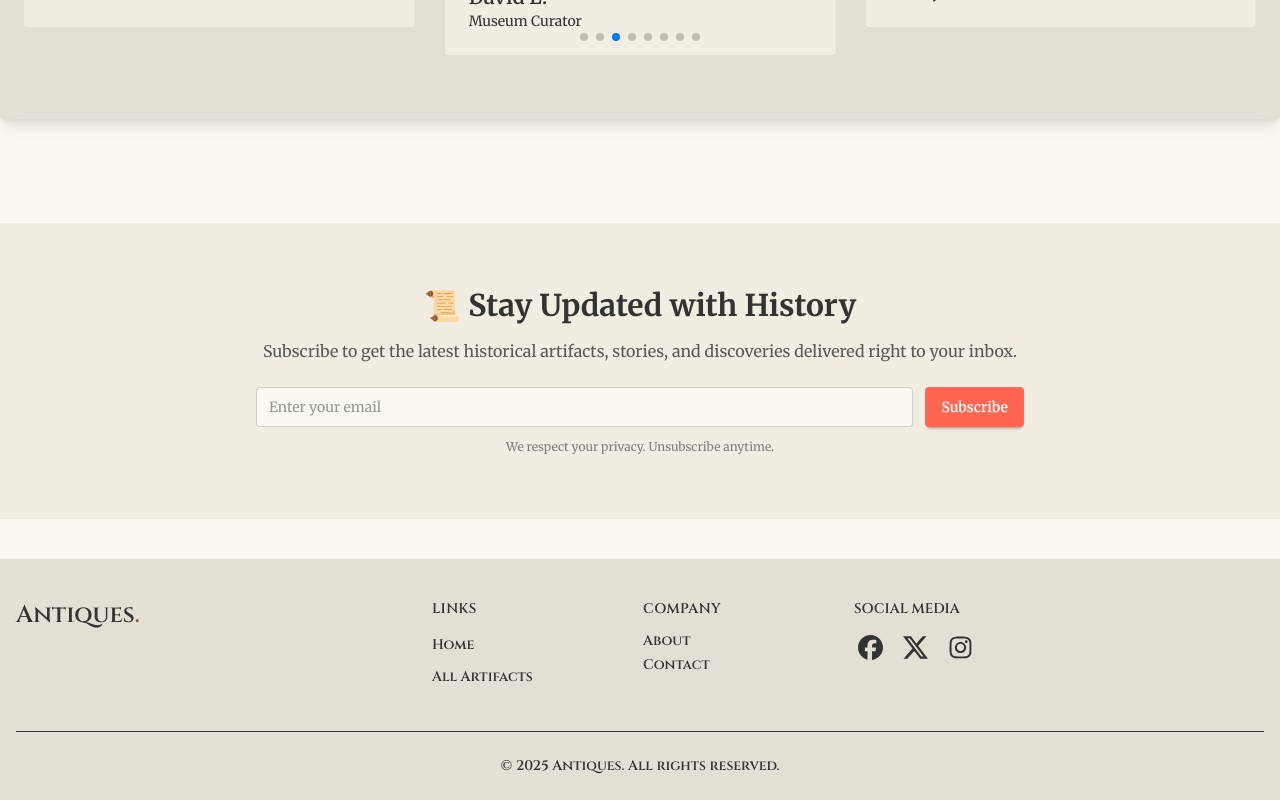
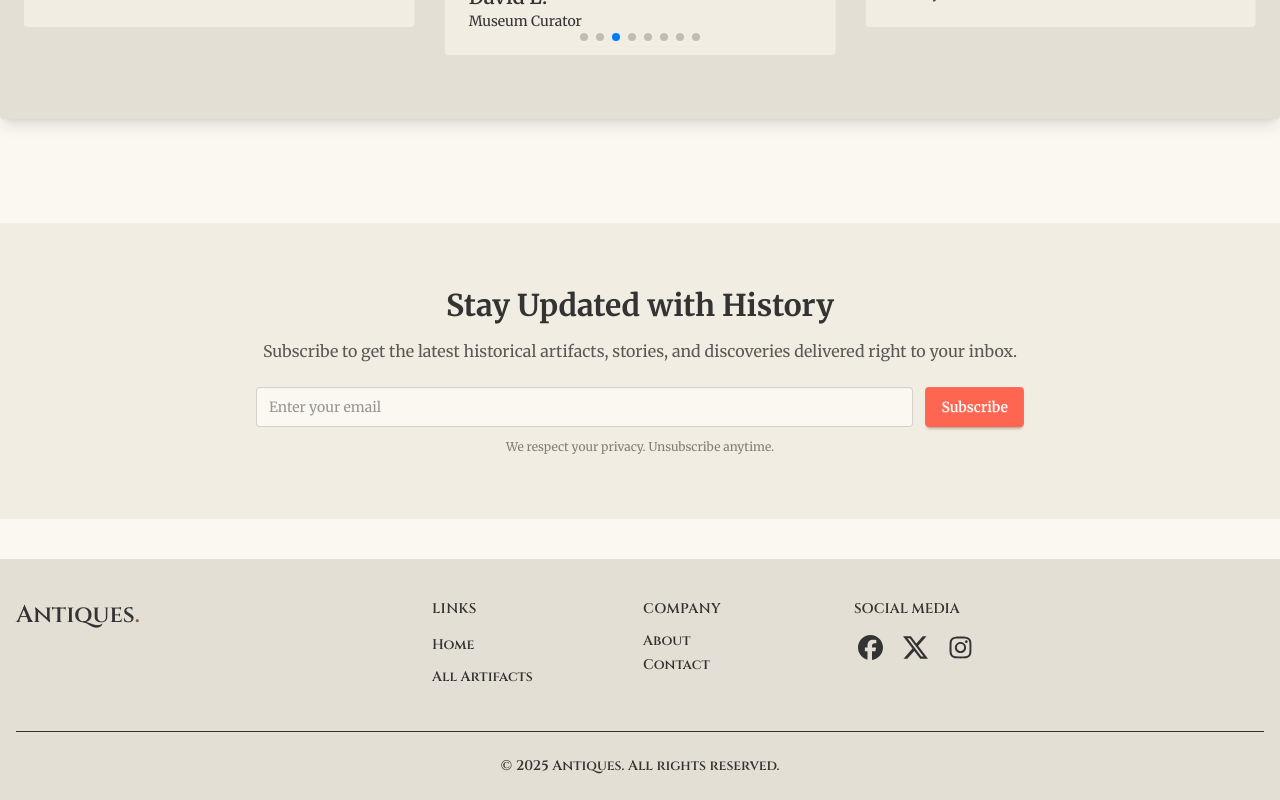
Before and after one commit to SazidSifat/antiques-artifacts-website-client, a React (Vite) app: page / in a window 1280 px wide. Shown: the part 3114-3914 px from the top of the page. Built offline with nearby package versions, Linux system fonts and the light colour scheme; no server answers.

Commit message:
Remove emoji from the NewsletterSignup heading for a cleaner presentation

```diff
--- a/src/Components/NewsletterSignup.jsx
+++ b/src/Components/NewsletterSignup.jsx
@@ -5,7 +5,7 @@ const NewsletterSignup = () => {
     <section className="bg-base-200 max-w-7xl mx-auto mb-10 py-16 px-4">
       <div className="max-w-3xl mx-auto text-center">
         <h2 className="text-3xl font-bold mb-4">
-          📜 Stay Updated with History
+        Stay Updated with History
         </h2>
         <p className="text-base-content/80 mb-6">
           Subscribe to get the latest historical artifacts, stories, and
```
